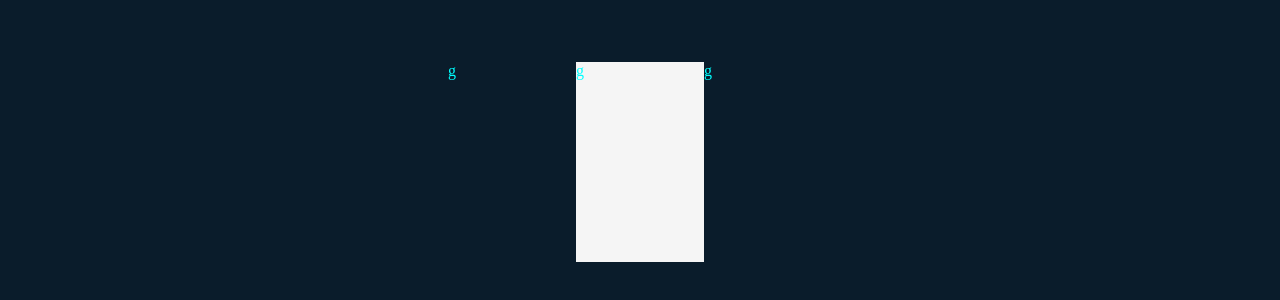
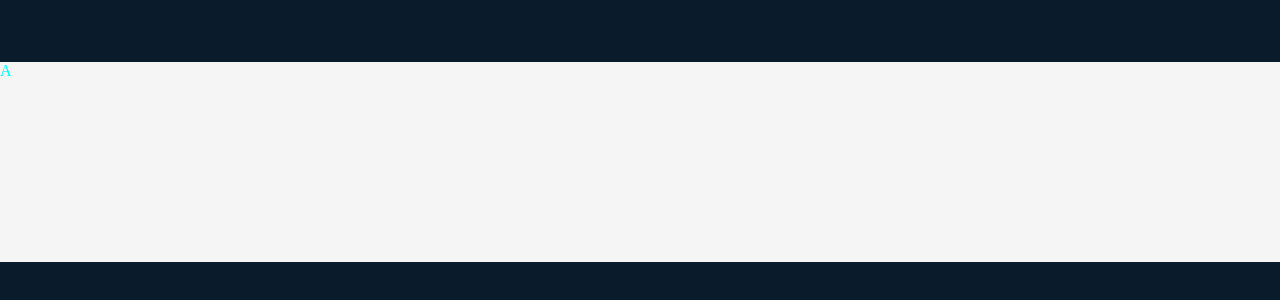
Before and after one commit to DogGotSwag/moduleImageCarousel, a website built with webpack: page src/template.html in a window 1280 px wide. Shown: the part 238-538 px from the top of the page. Built offline with nearby package versions, Linux system fonts and the light colour scheme.

Commit message:
make the carousel switch images manually
this is using relative positioning and shifting
everything

```diff
--- a/src/carouselModule.css
+++ b/src/carouselModule.css
@@ -3,16 +3,20 @@
 }
 .mainContainer {
   background-color: whitesmoke;
-  width: 10%;
+  width: 100%;
   height: 200px;
   display: flex;
   justify-content: center;
   align-items: center;
-  /* overflow-x: hidden; */
+  overflow-x: hidden;
   color: aqua;
+  position: relative;
+  --shift: -100%;
 }
 
 .mainContainer .box {
+  position: relative;
   height: 100%;
   min-width: 100%;
+  right: var(--shift);
 }
--- a/src/template.html
+++ b/src/template.html
@@ -7,9 +7,9 @@
 </head>
 <body>
     <div class="carouselMain">
-        <div class="box"> g<img> </div>
-        <div class="box"> g<img> </div>
-        <div class="box"> g<img> </div>
+        <div class="box"> A<img> </div>
+        <div class="box"> B<img> </div>
+        <div class="box"> C<img> </div>
     </div>
 </body>
 </html>
```
